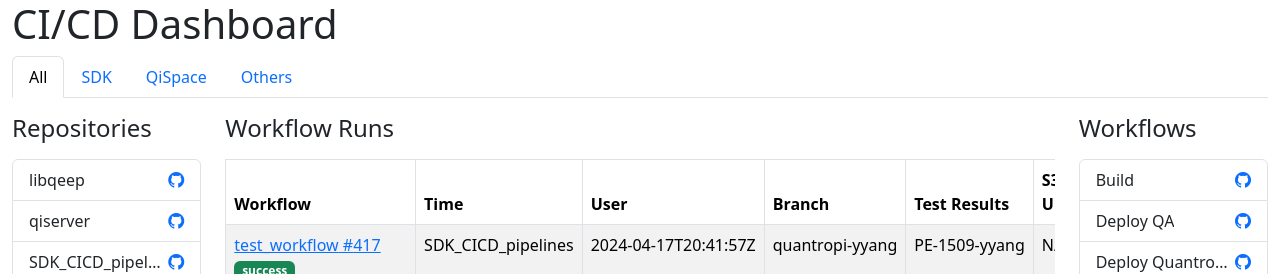
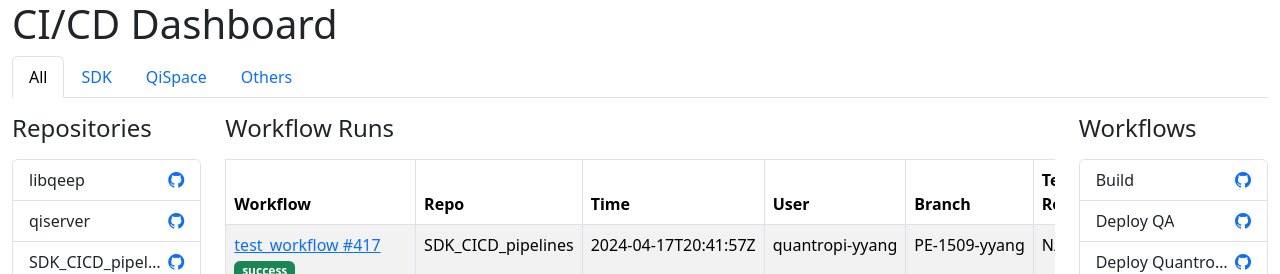
Before and after one commit to quantropi/cicd_dashboard, a React (Create React App) app: page / in a window 1280 px wide. Shown: the top 274 px of the page. Built offline with nearby package versions, Linux system fonts and the light colour scheme.

Commit message:
Add Repo as table head

```diff
--- a/src/components/Runs.tsx
+++ b/src/components/Runs.tsx
@@ -86,6 +86,7 @@ const Runs: React.FC<RunsProps> = ({ selectedTab, selectedRepo, selectedWorkflow
         <thead>
           <tr>
             <th>Workflow</th>
+            <th>Repo</th>
             <th>Time</th>
             <th>User</th>
             <th>Branch</th>
```
